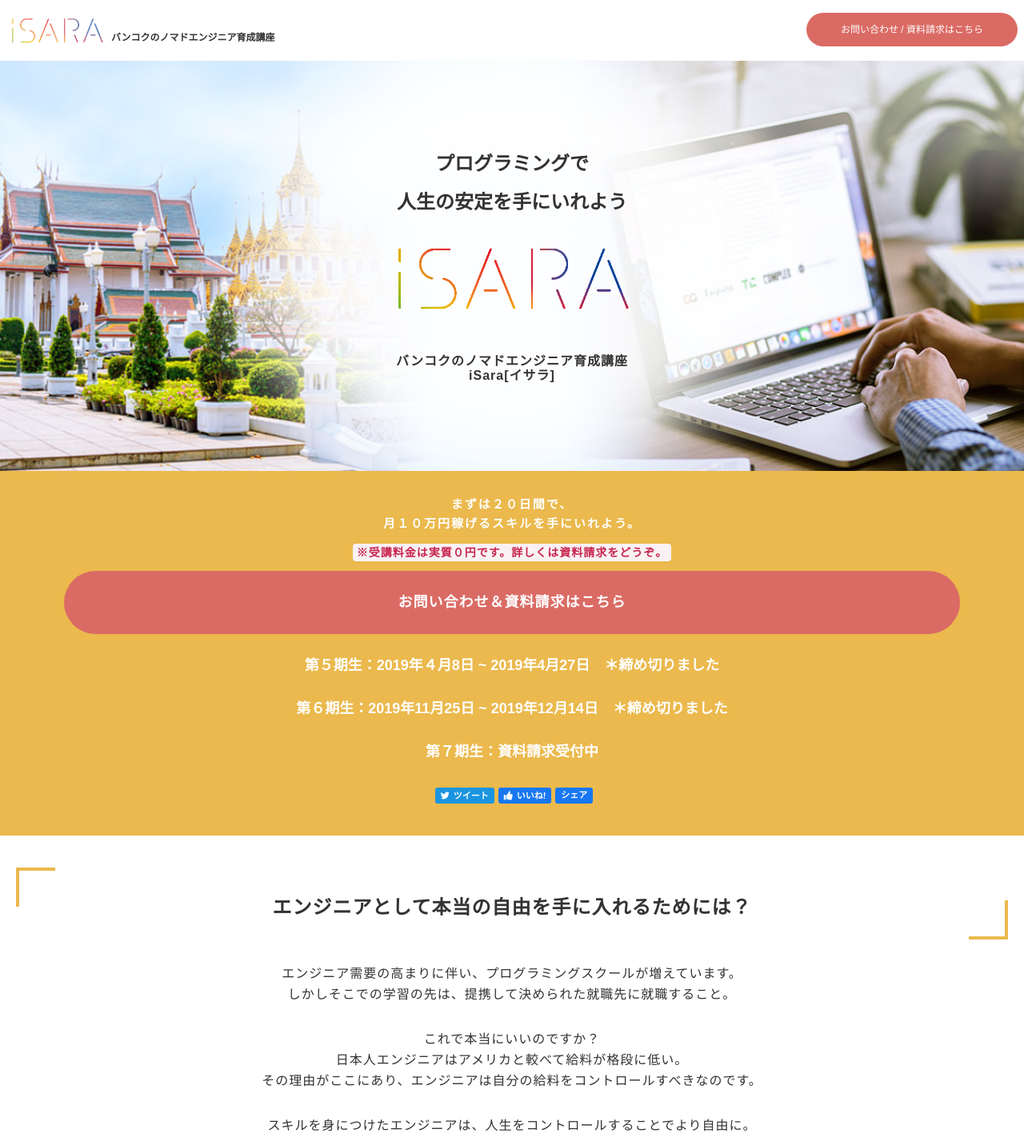
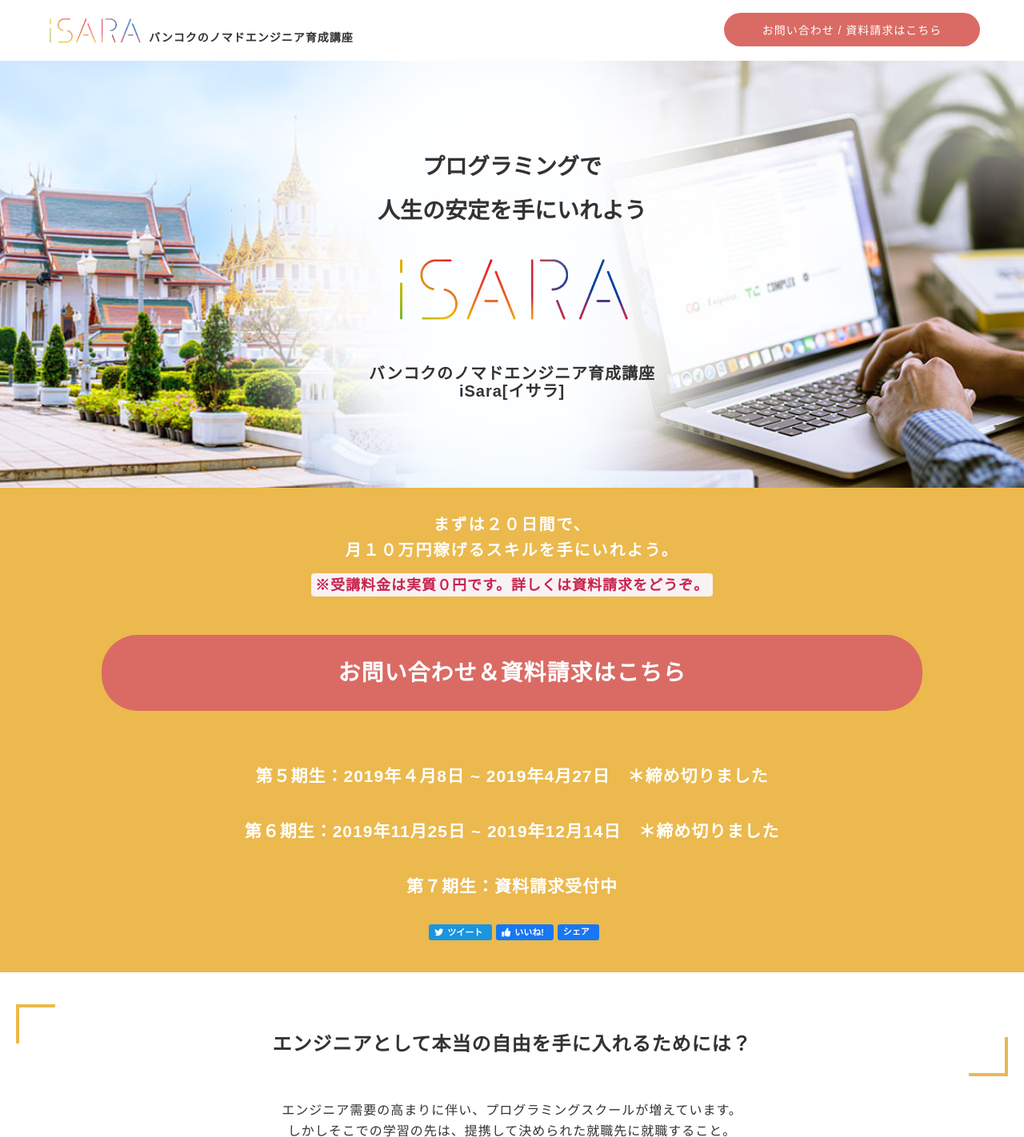
Before and after one commit to Yosuke-Nishizawa/HTML-Replication, a PHP site: page / in a window 1280 px wide. Shown: the top 1422 px of the page at 80% size. Run offline with PHP 8.4, Linux system fonts and the light colour scheme; some libraries are stand-ins or nearby versions.

Commit message:
tabletとpcのmedia queryに対応着手page3まで完

```diff
--- a/iSara/css/base.css
+++ b/iSara/css/base.css
@@ -20,7 +20,7 @@ ul {
 }
 /* シェアボタン */
 .btn-share {
-  padding: 4px 7px;
+  padding: 4px 12px 4px 7px;
   margin-left: 5px;
   border-radius: 3px;
   cursor: pointer;
@@ -131,12 +131,14 @@ span.marker {
 .nav {
   width: 100%;
   height: 60px;
-  display: flex;
   position: fixed;
   top: 0;
   left: 0;
   z-index: 1;
   background-color: #ffffff;
+}
+.contents-nav {
+  display: flex;
 }
 .box-logo {
   display: flex;
@@ -144,10 +146,9 @@ span.marker {
   width: calc(100% - 78px);
   padding: 6px 0 0 10px;
 }
-.box-logo p {
+.txt-nav-logo {
   font-size: 10px;
   line-height: 16px;
-  letter-spacing: 0;
 }
 .box-logo img {
   width: 90px;
@@ -156,7 +157,7 @@ span.marker {
   width: 78px;
   padding-top: 10px;
 }
-.link-nav p {
+.txt-nav-link {
   font-weight: 400;
   font-size: 12px;
 }
@@ -181,17 +182,41 @@ span.marker {
   .box-logo img {
     width: 126px;
   }
-  .box-logo p {
+  .txt-nav-logo {
     font-size: 12px;
     align-self: flex-end;
     margin: 0 0 5px 5px;
   }
-  .link-nav.is-pc {
+  .link-nav {
     width: 264px;
     height: 42px;
     border-radius: 21px;
     letter-spacing: 0;
     padding-top: 15px;
+  }
+}
+@media screen and (min-width:1191px) {
+  .contents-nav {
+    margin: 0 auto;
+    width: 1170px;
+  }
+  .box-logo {
+    width: calc(100% - 320px);
+  }
+  .txt-nav-logo {
+    margin: 0 0 2px 5px;
+    font-size: 14px;
+    line-height: 22px;
+    letter-spacing: 1px;
+  }
+  .link-nav {
+    padding-top: 11px;
+    width: 320px;
+  }
+  .txt-nav-link {
+    font-size: 14px;
+    line-height: 22px;
+    letter-spacing: 1px;
   }
 }
 /* header---------------------------------------------- */
@@ -208,7 +233,7 @@ span.marker {
   line-height: 29px;
 }
 .img-header-logo {
-  width: 320px;
+  width: 317px;
   margin-top: 20px;
 }
 .txt-header-top-02 {
@@ -232,6 +257,16 @@ span.marker {
   .txt-header-top-02 {
     font-size: 16px;
     line-height: 18px;
+  }
+  @media screen and (min-width:1191px) {
+    .txt-header-top-01 {
+      font-size: 28px;
+      line-height: 45px;
+    }
+    .txt-header-top-02 {
+      font-size: 20px;
+      line-height: 22px;
+    }
   }
 }
 /* header news */
@@ -290,6 +325,31 @@ span.marker {
   .txt-news-cmn {
     font-size: 18px;
     line-height: 29px;
+  }
+}
+@media screen and (min-width:1191px) {
+  .ttl-news {
+    font-size: 20px;
+    line-height: 32px;
+  }
+  .txt-news-asterisk {
+    font-size: 18px;
+    line-height: 29px;
+  }
+  .btn-news {
+    margin: 48px auto 0;
+    width: 1026px;
+    font-size: 28px;
+    line-height: 45px;
+  }
+  .txt-news-cmn {
+    margin-top: 65px;
+    font-size: 21px;
+    line-height: 34px;
+    letter-spacing: 1px;
+  }
+  .txt-news-cmn + .txt-news-cmn {
+    margin-top: 35px;
   }
 }
 /* page4 */
--- a/iSara/index.html
+++ b/iSara/index.html
@@ -21,17 +21,19 @@
   <body>
     <!-- 1 -->
     <nav id="gnav" class="nav">
+      <div class="contents-nav">
         <div class="s-align-left box-logo">
-        <p>バンコクのノマドエンジニア育成講座</p>
+          <p class="txt-nav-logo">バンコクのノマドエンジニア育成講座</p>
           <img src="img/isaralogo.png">
         </div>
         <a class="link-cmn box-pink link-nav is-sp" href="#documentRequest">
           <img src="img/form.png">
-        <p class="s-ls1">資料請求</p>
+          <p class="s-ls1 txt-nav-link">資料請求</p>
         </a>
         <a class="link-cmn box-pink link-nav is-pc" href="#documentRequest">
-        <p>お問い合わせ / 資料請求はこちら</p>
+          <p class="txt-nav-link">お問い合わせ / 資料請求はこちら</p>
         </a>
+      </div>
     </nav>
     <!-- 2 -->
     <header id="header" class="header">
@@ -108,7 +110,7 @@
         <div class="contents-page6">
           <h2 class="s-white s-ls1 ttl-page6-2">iSaraで<br class="is-sp">「基本的なプログラミングスキル」は教えません</h2>
           <p class="s-white txt-page6">基礎的なプログラミングスキルは無料で学べる時代。</p>
-          <p class="s-white txt-page6">iSaraでは、基礎知識学習は<br><span class="s-orange">事前課題</span>と<span class="s-orange">チャットサポート</span>のみ</p>
+          <p class="s-white txt-page6">iSaraでは、基礎知識学習は<br class="is-sp"><span class="s-orange">事前課題</span>と<span class="s-orange">チャットサポート</span>のみ</p>
           <div class="area-page6-step">
             <p class="s-white s-ls1 ttl-page6-step">STEP.1</p>
             <p class="txt-page6-step">【バンコク渡航前１ヶ月】</p>
@@ -126,7 +128,7 @@
           </div>
         </div>
         <div class="footer-page6">
-          <p class="s-white txt-page6-footer">スキルアップしてもフリーランスエンジニア<br>として食べていくことは難しい。<br>フリーランスには <span class="emphasis">プログラミングスキル以外</span>が大切。</p>
+          <p class="s-white s-ls1 txt-page6-footer">スキルアップしてもフリーランスエンジニア<br class="is-sp">として食べていくことは難しい。<br>フリーランスには <span class="s-orange">プログラミングスキル以外</span>が大切。</p>
         </div>
       </section>
     <!-- 7 -->
```
Also changed, not shown: other parts of iSara/css/base.css (+41 -1 lines), iSara/img/aboutsecondbg.jpg (added). Lines whose indentation alone changed are shown as unchanged.
